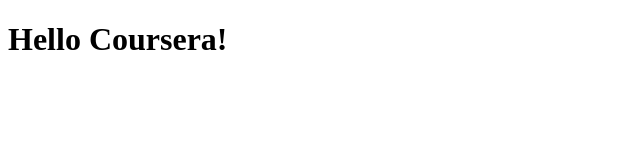
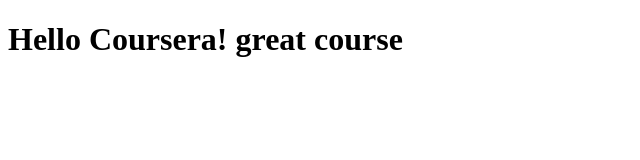
Before and after one commit to kenanammarkhan/coursera-test, a plain HTML site: page site/index.html in a window 1280 px wide. Shown: the whole page, without its empty margins (0-640 px from the left). Drawn offline with Linux system fonts and the light colour scheme.

Commit message:
small addition to our page content.

```diff
--- a/site/index.html
+++ b/site/index.html
@@ -4,6 +4,6 @@
 	<title>Hello Coursera!</title>
 </head>
 <body>
-<h1>Hello Coursera!</h1>
+<h1>Hello Coursera! great course </h1>
 </body>
 </html>
```
